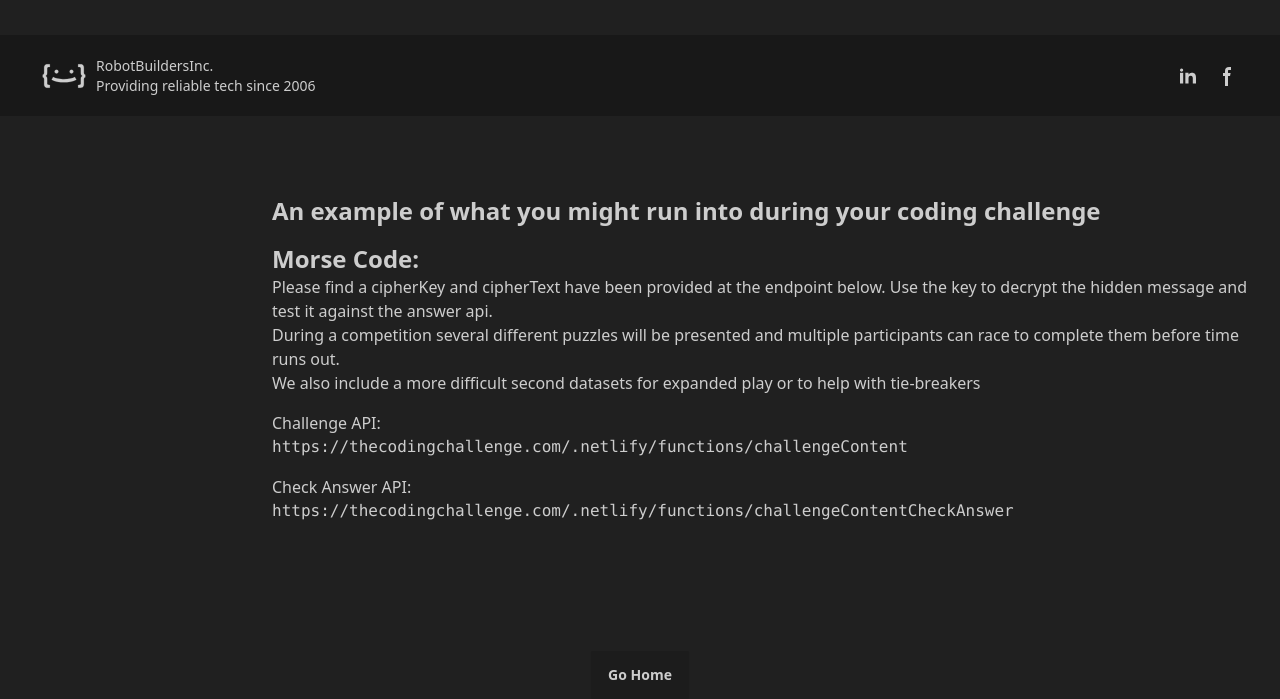
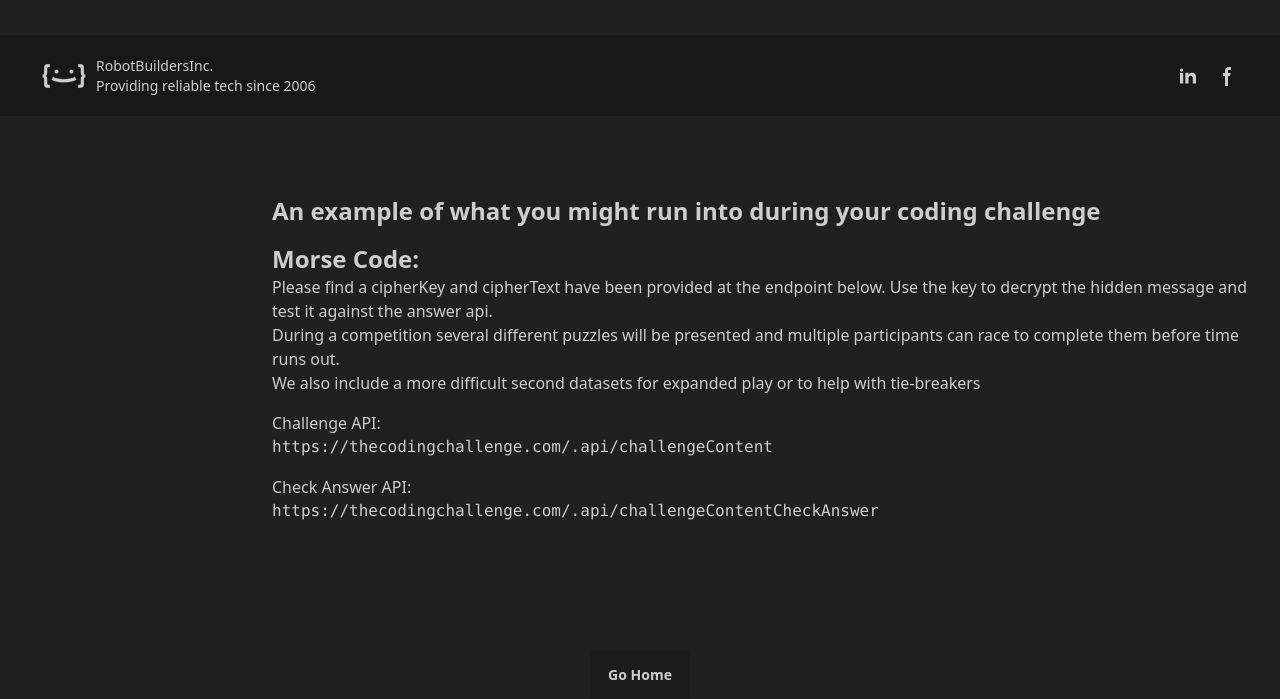
Before and after one commit to KPInc425/RBI-Cipher-Challenge, a React (Vite) app: page /coding-challenge-warmup in a window 1280 px wide. Shown: the part 1117-1816 px from the top of the page. Built offline with nearby package versions, Linux system fonts and the light colour scheme.

Commit message:
corrected pathing

```diff
--- a/src/components/Pitch2.jsx
+++ b/src/components/Pitch2.jsx
@@ -22,7 +22,7 @@ const Pitch2 = () => {
           <span>Challenge API:</span>
           <pre>
             <code>
-              https://thecodingchallenge.com/.netlify/functions/challengeContent
+              https://thecodingchallenge.com/.api/challengeContent
             </code>
           </pre>
         </div>
@@ -30,7 +30,7 @@ const Pitch2 = () => {
           <span>Check Answer API:</span>
           <pre>
             <code>
-              https://thecodingchallenge.com/.netlify/functions/challengeContentCheckAnswer
+              https://thecodingchallenge.com/.api/challengeContentCheckAnswer
             </code>
           </pre>
         </div>
--- a/src/components/contact/ContactForm.jsx
+++ b/src/components/contact/ContactForm.jsx
@@ -1,5 +1,5 @@
 import { useRef, useState } from "react";
-import sendMail from "../../../netlify/functions/sendMail.mjs"
+import sendMail from "../../../api/sendMail.mjs"
 import HCaptcha from "@hcaptcha/react-hcaptcha";
 
 
--- a/src/components/shared/SignUpForm.jsx
+++ b/src/components/shared/SignUpForm.jsx
@@ -1,5 +1,5 @@
 import { useRef, useState } from "react";
-import sendMail from "../../../netlify/functions/sendMail.mjs";
+import sendMail from "../../../api/sendMail.mjs";
 import HCaptcha from "@hcaptcha/react-hcaptcha";
 
 const SignUpForm = ({
```
